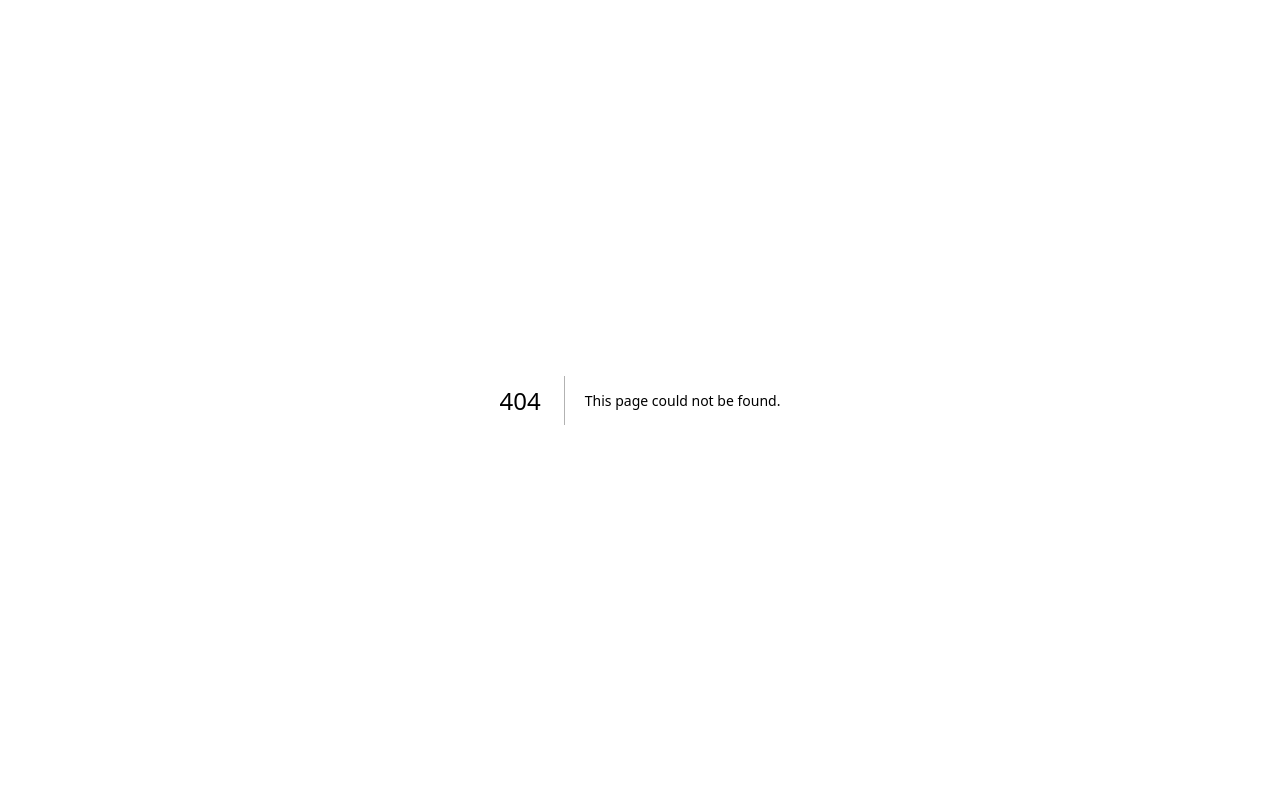
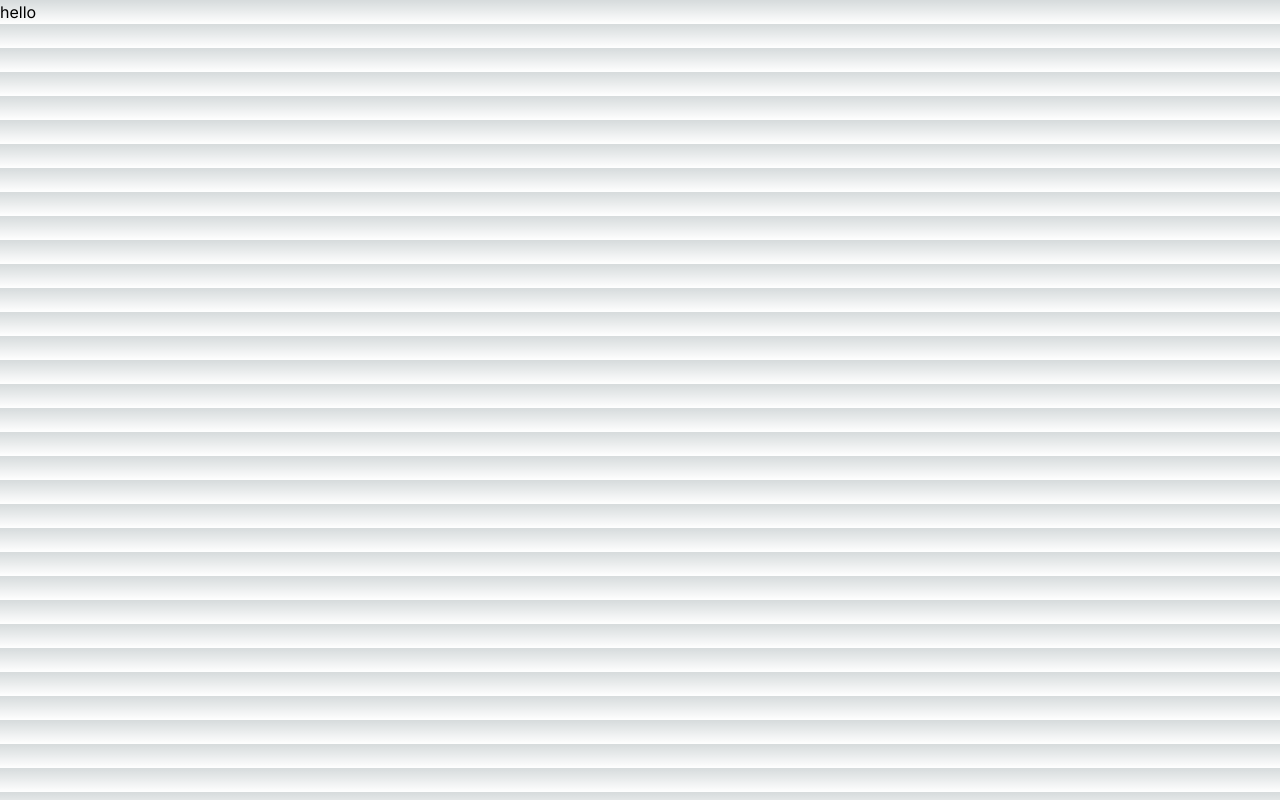
Before and after one commit to saw81wt/ai-festival-2023, a Next.js app: page /chat in a window 1280 px wide. Before the commit this address had no page. Built offline with nearby package versions, Linux system fonts and the light colour scheme.

Commit message:
add route

```diff
--- /dev/null
+++ b/app/chat/page.tsx
@@ -0,0 +1,3 @@
+export default function Index() {
+  return <>hello</>;
+}
```
Also changed, not shown: package.json (+7 -5 lines), 1 other file (tests, documents, lock files or other folders).
